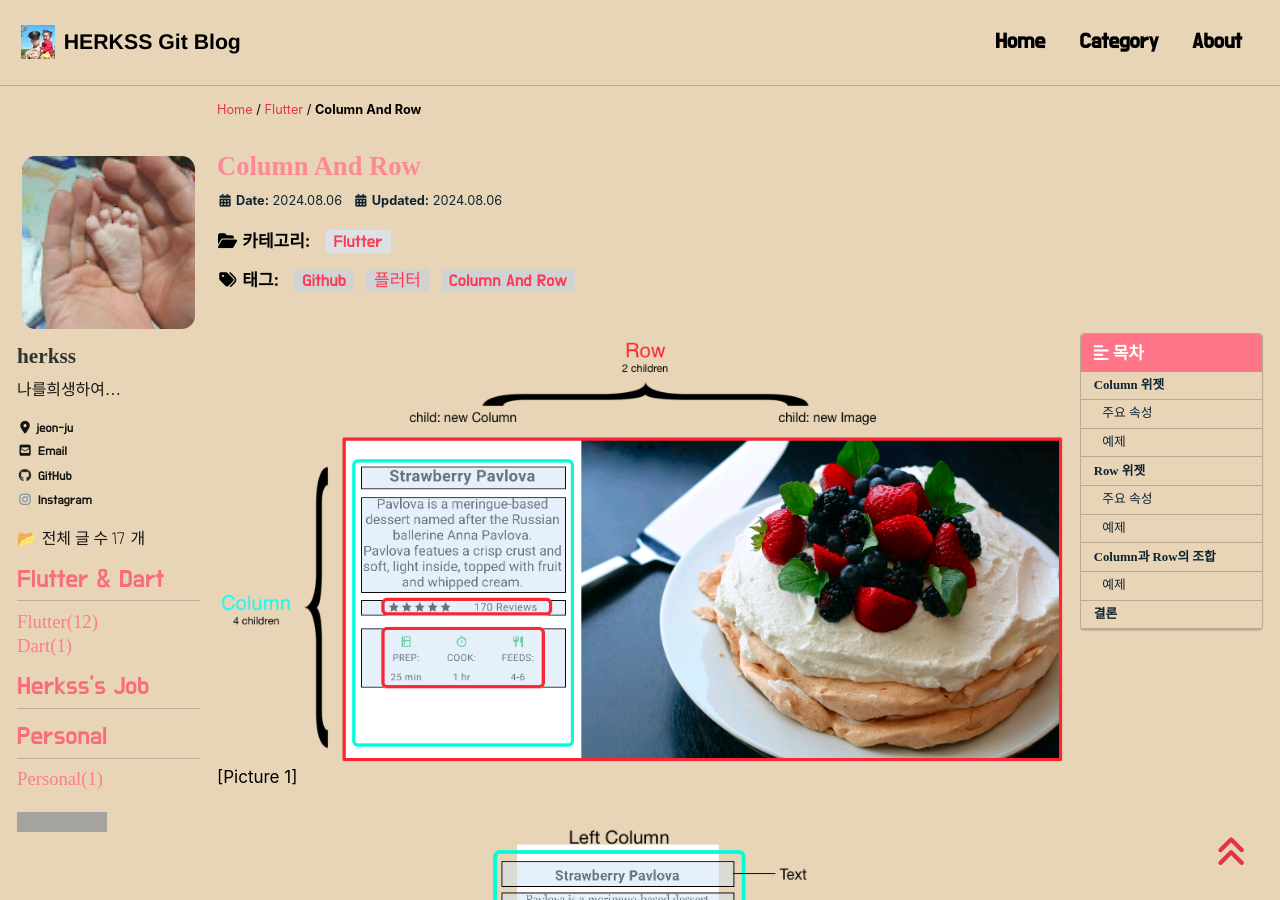
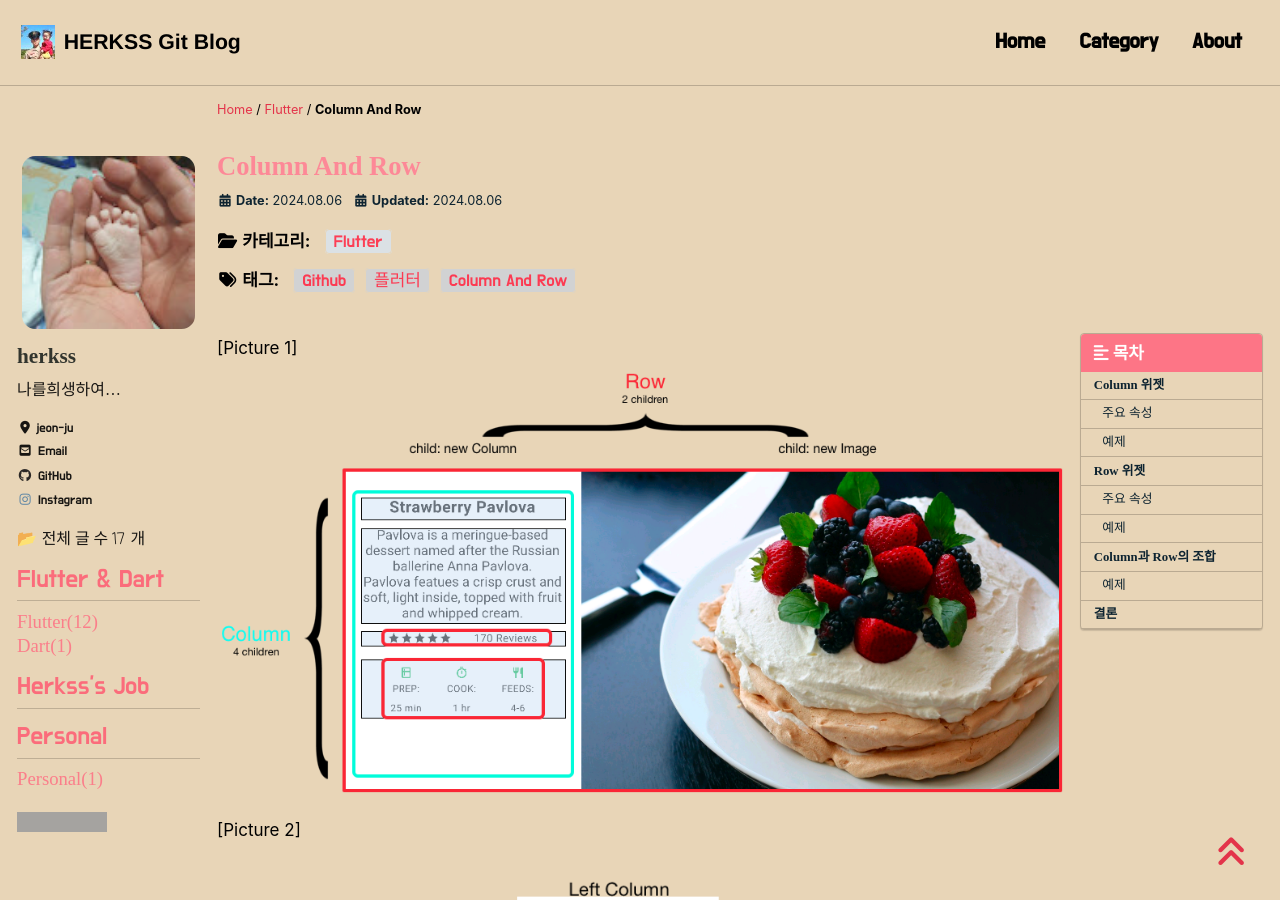
Before and after one commit to herkss/herkss.github.io, a Jekyll site: the page built from _posts/Flutter/2024-08-06-columnandrow.md, in a window 1280 px wide and 900 px high. Built offline with Jekyll 4.4.1, drawn with Linux system fonts in a browser that asks for light colours; cached includes are drawn as plain includes; nearby versions of some CDN libraries; some web fonts are replaced; comment, search, counter and statistics services are not loaded; grey boxes are pictures that could not be loaded.

Commit message:
Update 2024-08-06-columnandrow.md

```diff
--- a/_posts/Flutter/2024-08-06-columnandrow.md
+++ b/_posts/Flutter/2024-08-06-columnandrow.md
@@ -14,13 +14,15 @@
 last_modified_at: 2024-08-06
 
 ---
+[Picture 1]
+![Column and Row](/assets/images/comn-row.png)
 
-![Column and Row](/assets/images/comn-row.png)
-[Picture 1]
+[Picture 2]
 ![Column and Row](/assets/images/clm-row2.png)
-[Picture 2]
+
+[Picture 3]
 ![Column and Row](/assets/images/clm-row3.png)
-[Picture 3]
+
 
 
 플러터에서 `Column`과 `Row` 위젯은 레이아웃을 구성하는 데 매우 중요한 역할을 합니다. 이 두 위젯은 자식 위젯들을 수직 또는 수평으로 배치할 수 있게 해줍니다. 각각의 특성과 사용 방법에 대해 자세히 설명하겠습니다.
```
